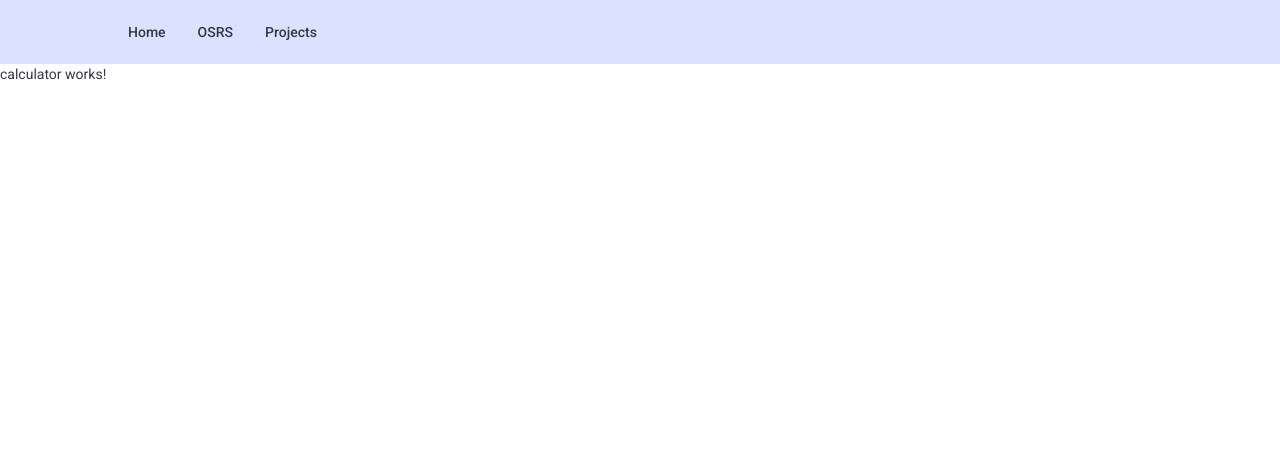
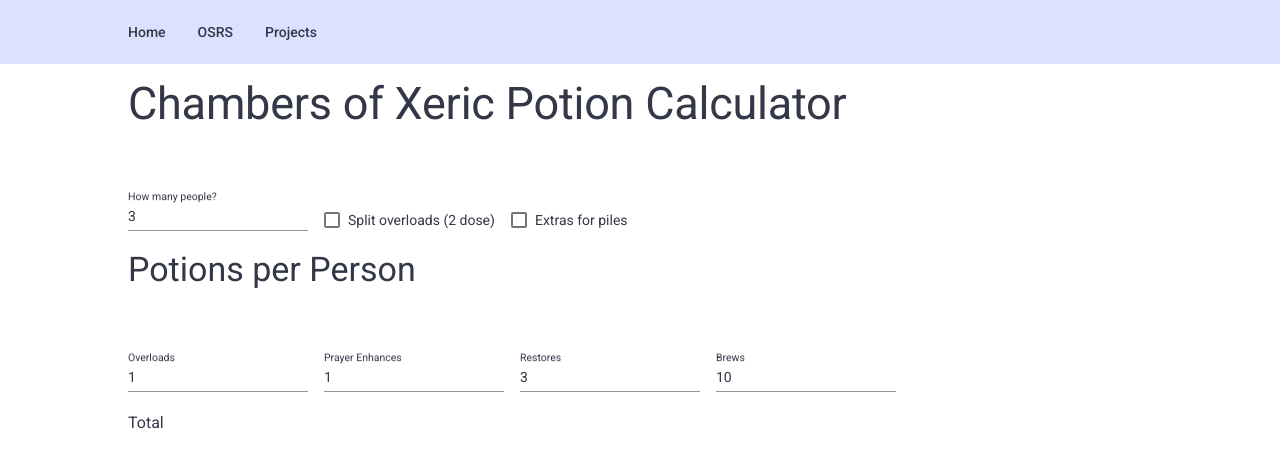
Before and after one commit to jkybtw/portfolio, an Angular app: page /guides/calculator in a window 1280 px wide. Shown: the top 468 px of the page. Built offline with nearby package versions, Linux system fonts and the light colour scheme.

Commit message:
Prototype calculator page

```diff
--- a/src/app/components/guides/calculator/calculator.component.css
+++ b/src/app/components/guides/calculator/calculator.component.css
@@ -0,0 +1,9 @@
+.container {
+  padding-top: 1rem;
+  width: 80vw;
+  margin: auto;
+}
+
+.mat-form-field-wrapper {
+  padding-bottom: 0px;
+}
--- a/src/app/components/guides/calculator/calculator.component.html
+++ b/src/app/components/guides/calculator/calculator.component.html
@@ -1 +1,31 @@
-<p>calculator works!</p>
+<div class="container">
+  <h1 class="mat-display-2">Chambers of Xeric Potion Calculator</h1>
+  <div fxLayout="row wrap" fxLayout.lt-sm="column" fxLayoutAlign="start center" fxLayoutAlign.lt-sm="start start" fxLayoutGap="1rem grid">
+    <mat-form-field>
+      <mat-label>How many people?</mat-label>
+      <input type="number" matInput [(ngModel)]="numPeople" min=1 max=100>
+    </mat-form-field>
+    <mat-checkbox>Split overloads (2 dose)</mat-checkbox>
+    <mat-checkbox>Extras for piles</mat-checkbox>
+  </div>
+  <h2 class="mat-display-1">Potions per Person</h2>
+  <div fxLayout="row wrap" fxLayout.lt-sm="column" fxLayoutAlign="start start" fxLayoutAlign.lt-sm="start start" fxLayoutGap="1rem grid">
+    <mat-form-field>
+      <mat-label>Overloads</mat-label>
+      <input type="number" matInput [(ngModel)]="numOvls" min=1>
+    </mat-form-field>
+    <mat-form-field>
+      <mat-label>Prayer Enhances</mat-label>
+      <input type="number" matInput [(ngModel)]="numPrays" min=1>
+    </mat-form-field>
+    <mat-form-field>
+      <mat-label>Restores</mat-label>
+      <input type="number" matInput [(ngModel)]="numRestores" min=1>
+    </mat-form-field>
+    <mat-form-field>
+      <mat-label>Brews</mat-label>
+      <input type="number" matInput [(ngModel)]="numBrews" min=1>
+    </mat-form-field>
+  </div>
+  <h3>Total</h3>
+</div>
--- a/src/app/components/guides/calculator/calculator.component.ts
+++ b/src/app/components/guides/calculator/calculator.component.ts
@@ -6,7 +6,11 @@
   styleUrls: ['./calculator.component.css']
 })
 export class CalculatorComponent implements OnInit {
-
+  numPeople = 3;
+  numOvls = 1;
+  numPrays = 1;
+  numRestores = 3;
+  numBrews = 10;
   constructor() { }
 
   ngOnInit() {
```
Also changed, not shown: src/app/app.module.ts (+9 -1 lines).
